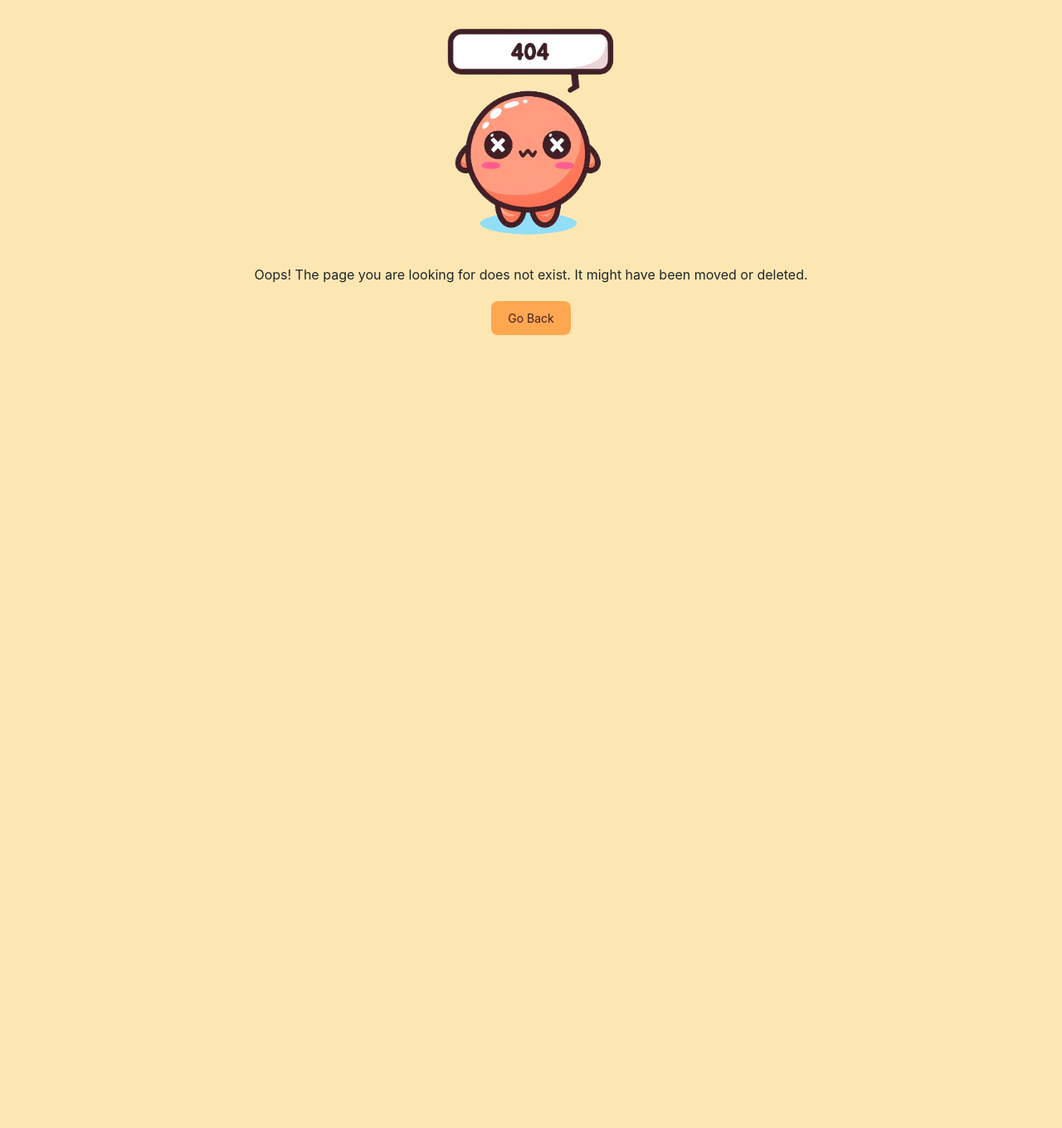
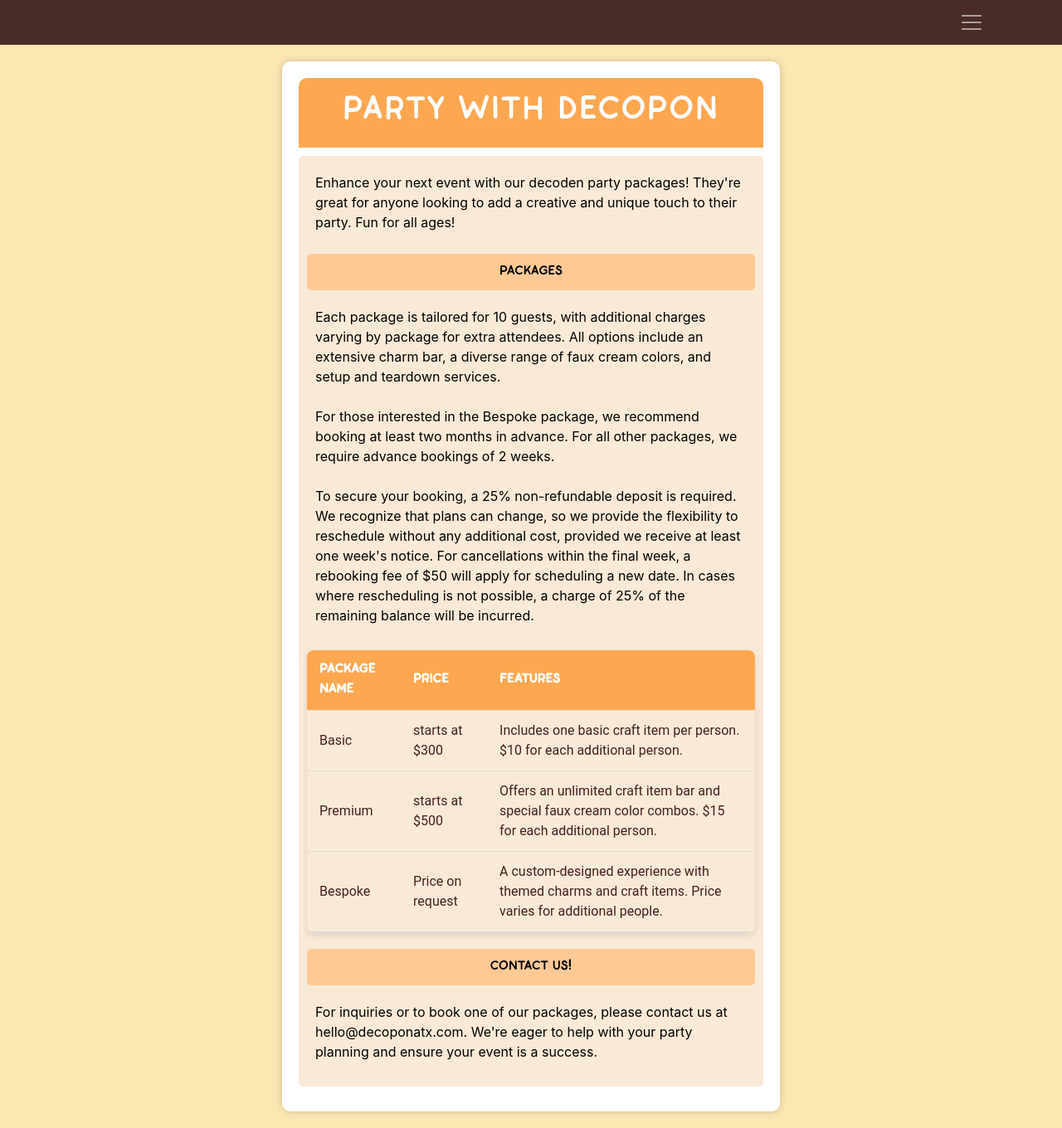
Before and after one commit to decoponatx/decopon, a React (Create React App) app in the folder decopon-atx/: page /parties in a window 1280 px wide. Shown: the whole page at 83% size. Before the commit the page ends 800 px from the top, so only its background shows below. Built offline with nearby package versions, Linux system fonts and the light colour scheme.

Commit message:
added parties

```diff
--- a/decopon-atx/src/Routes.js
+++ b/decopon-atx/src/Routes.js
@@ -5,6 +5,7 @@ import Instructions from './pages/Instructions';
 import FourOhFour from './pages/404';
 import EventCalendar from './components/Events';
 import News from './components/News';
+import Parties from './pages/Parties';
 
 export const List = () => {
     return (
@@ -15,6 +16,8 @@ export const List = () => {
                 <Route path='/news' element={<News />} />
                 <Route path='/events' element={<EventCalendar />} />
                 <Route path="*" element={<FourOhFour />} />
+                <Route path="/parties" element={<Parties />} />
+
             </Routes>
         </Router>
     );
--- a/decopon-atx/src/index.css
+++ b/decopon-atx/src/index.css
@@ -122,6 +122,9 @@ a {
   .eventDate {
     font-size: inherit;
   }
+  .table {
+    font-size: 14px; /* Smaller font size for mobile responsiveness */
+  }
 }
 
 .mobileEventDetails {
@@ -171,3 +174,35 @@ a {
 .navbar {
   font-family: 'SlowRiver', sans-serif;
 }
+
+table {
+  width: 100%;
+  border-collapse: collapse;
+  background-color: #F9EAD7; /* Light background to match the content area */
+  color: #461F22; /* Dark text color for contrast */
+  font-family: 'Roboto', sans-serif; /* Clean, readable font */
+  margin: 20px 0; /* Spacing for visual separation */
+  border-radius: 8px; /* Rounded corners to match other elements */
+  overflow: hidden; /* Ensures the border-radius clips the table content */
+  box-shadow: 0 4px 8px rgba(0, 0, 0, 0.1); /* Subtle shadow for depth */
+}
+
+table th, table td {
+  padding: 12px 15px; /* Comfortable spacing within cells */
+  text-align: left; /* Align text to the left for readability */
+  border-bottom: 1px solid #ddd; /* Subtle line for separating rows */
+}
+
+table th {
+  background-color: #FEA751; /* Header background to match the title bar */
+  color: white; /* White text for contrast */
+  font-family: 'SlowRiver', sans-serif; /* Consistent font with title */
+}
+
+table tr:last-child {
+  border-bottom: none; /* Remove bottom border from the last row */
+}
+
+table tr:hover {
+  background-color: #FFC995; /* Slight highlight on hover for interactivity */
+}
--- a/decopon-atx/src/pages/Home.js
+++ b/decopon-atx/src/pages/Home.js
@@ -8,6 +8,7 @@ import Image from 'react-bootstrap/Image';
 import EventCalendar from '../components/Events';
 import Contact from '../components/Contact';
 import News from '../components/News';
+
 
 const Home = () => {
   const [expanded, setExpanded] = useState(false);
@@ -30,6 +31,12 @@ const Home = () => {
               </Nav.Link>
               <Nav.Link as={Link} to="events" smooth={false} offset={-200} onClick={closeMenu}>
                 Events
+              </Nav.Link>
+              <Nav.Link href='/parties' onClick={closeMenu}>
+                Party with Decopon
+              </Nav.Link>
+              <Nav.Link href='/instructions' onClick={closeMenu}>
+                How to Decoden
               </Nav.Link>
               <Nav.Link as={Link} to="contact" smooth={false} offset={-200} onClick={closeMenu}>
                 Contact Us
--- a/decopon-atx/src/pages/Instructions.js
+++ b/decopon-atx/src/pages/Instructions.js
@@ -1,12 +1,32 @@
-import React from 'react';
+import React, {useState} from 'react';
 import SocialMediaHandles from '../components/social/Handles'
-
+import Navbar from 'react-bootstrap/Navbar';
+import Nav from 'react-bootstrap/Nav';
+import Container from 'react-bootstrap/Container';
 
 const Instructions = () => {
   const tiktokHandle = 'decoponatx';
   const instagramHandle = 'decoponatx';
 
+  const [expanded, setExpanded] = useState(false);
+
+  const handleToggle = () => setExpanded(!expanded);
+  const closeMenu = () => setExpanded(false);
+
   return (
+    <>
+        <Navbar expand="false" style={{ backgroundColor: '#492C28' }} variant="dark" sticky="top" onToggle={handleToggle} expanded={expanded}>
+        <Container>
+          <Navbar.Toggle style={{ marginLeft: 'auto', border: 'none' }} aria-controls="responsive-navbar-nav" />
+          <Navbar.Collapse id="responsive-navbar-nav">
+            <Nav className="ml-auto" style={{ textAlign: 'right', marginRight: '3em' }}>
+              <Nav.Link href='/' to="top" smooth={false} offset={-500} onClick={closeMenu}>
+                <i className="fas fa-arrow-up"></i> Back to Home
+              </Nav.Link>
+            </Nav>
+          </Navbar.Collapse>
+        </Container>
+      </Navbar>
     <div className='component'>
       <div className='title'>
         <h1 className='subtitle'>Instructions and Tips</h1>
@@ -18,9 +38,9 @@ const Instructions = () => {
           <p className='content'>
             While everything might look irresistibly scrumptious, remember it's all for your eyes only, not for tasting! Our faux cream is crafted from air dry clay and glue, and those cute charms are made of resin and/or clay. They're definitely not snackable! We also suggest that artists under 8 have an adult to share in the fun and keep things safe.
             <br></br><br></br>
-            <i class="fa fa-exclamation-triangle" aria-hidden="true"></i> <strong>Product Use Warning</strong>
+            <span style={{textAlign:'center', display: 'inline-block', width:'100%'}}><i class="fa fa-exclamation-triangle" aria-hidden="true"></i> <strong>Product Use Warning </strong><i class="fa fa-exclamation-triangle" aria-hidden="true"></i></span>
             <br></br>
-            All products are for external use only. Do not ingest or consume. Ingestion may cause serious harm.
+            Our products are intended solely for external use. They should not be ingested or consumed under any circumstances, as ingestion can lead to serious harm. We strongly recommend adult supervision, especially when used by children under 8 years old.
           </p>
         </div>
         <div id='iStep2'>
@@ -28,7 +48,7 @@ const Instructions = () => {
           <p className='content'>
             Before diving into your decoden adventure, it's important to set up a comfortable crafting space. A flat surface works best for creating your masterpiece. Don't worry, the cream cleans up easily, but if you're worried about your workspace, consider laying down a placemat for extra protection.
             <br></br><br></br>
-            Finally, take a moment to peek into your kit. Make sure you have your decoden item, cream, additional tips, charms, and a postcard. Each cream bag is ready to go with a piping tip already attached, so you're all set to start your creative journey!
+            Finally, take a moment to peek into your kit. Make sure you have your decoden item, cream, charms, and a postcard. Each cream bag is ready to go with a piping tip already attached, so you're all set to start your creative journey!
           </p>
         </div>
         <div id='iStep3'>
@@ -81,6 +101,7 @@ const Instructions = () => {
         </div>
       </div>
     </div>
+    </>
   );
 };
 
--- /dev/null
+++ b/decopon-atx/src/pages/Parties.js
@@ -0,0 +1,91 @@
+import React, { useState }  from 'react';
+import Navbar from 'react-bootstrap/Navbar';
+import Nav from 'react-bootstrap/Nav';
+import Container from 'react-bootstrap/Container';
+
+const Parties = () => {
+    const [expanded, setExpanded] = useState(false);
+
+    const handleToggle = () => setExpanded(!expanded);
+    const closeMenu = () => setExpanded(false);
+
+    const packages = [
+        {
+            name: "Basic",
+            price: "starts at $300",
+            features: "Includes one basic craft item per person. $10 for each additional person."
+        },
+        {
+            name: "Premium",
+            price: "starts at $500",
+            features: "Offers an unlimited craft item bar and special faux cream color combos. $15 for each additional person."
+        },
+        {
+            name: "Bespoke",
+            price: "Price on request",
+            features: "A custom-designed experience with themed charms and craft items. Price varies for additional people."
+        }
+    ];
+
+
+    return (
+        <>
+        <Navbar expand="false" style={{ backgroundColor: '#492C28' }} variant="dark" sticky="top" onToggle={handleToggle} expanded={expanded}>
+        <Container>
+          <Navbar.Toggle style={{ marginLeft: 'auto', border: 'none' }} aria-controls="responsive-navbar-nav" />
+          <Navbar.Collapse id="responsive-navbar-nav">
+            <Nav className="ml-auto" style={{ textAlign: 'right', marginRight: '3em' }}>
+              <Nav.Link href='/' to="top" smooth={false} offset={-500} onClick={closeMenu}>
+                <i className="fas fa-arrow-up"></i> Back to Home
+              </Nav.Link>
+            </Nav>
+          </Navbar.Collapse>
+        </Container>
+      </Navbar>
+
+        <div className='component'>
+            <div className='title'>
+                <h1 className='subtitle'>Party with Decopon</h1>
+            </div>
+            <div className='content'>
+                <p style={{ padding: 10 }}>Enhance your next event with our decoden party packages! They're great for anyone looking to add a creative and unique touch to their party. Fun for all ages!</p>
+                <div className='subComponent'>Packages</div>
+                <p className='content'>
+                    Each package is tailored for 10 guests, with additional charges varying by package for extra attendees. All options include an extensive charm bar, a diverse range of faux cream colors, and setup and teardown services.
+                    <br></br><br></br>
+                    For those interested in the Bespoke package, we recommend booking at least two months in advance. For all other packages, we require advance bookings of 2 weeks.
+                    <br></br><br></br>
+                    To secure your booking, a 25% non-refundable deposit is required. We recognize that plans can change, so we provide the flexibility to reschedule without any additional cost, provided we receive at least one week's notice. For cancellations within the final week, a rebooking fee of $50 will apply for scheduling a new date. In cases where rescheduling is not possible, a charge of 25% of the remaining balance will be incurred.
+                </p>
+                <table>
+                    <thead>
+                        <tr>
+                            <th>Package Name</th>
+                            <th>Price</th>
+                            <th>Features</th>
+
+                        </tr>
+                    </thead>
+                    <tbody>
+                        {packages.map((pkg, index) => (
+                            <tr key={index}>
+                                <td>{pkg.name}</td>
+                                <td>{pkg.price}</td>
+                                <td>{pkg.features}</td>
+
+                            </tr>
+                        ))}
+                    </tbody>
+                </table>
+                <div className='subComponent'>Contact Us!</div>
+                <div className='content'>
+                For inquiries or to book one of our packages, please contact us at hello@decoponatx.com. We're eager to help with your party planning and ensure your event is a success.
+                </div>
+            </div>
+        </div>
+        </>
+    );
+
+};
+
+export default Parties;
```
